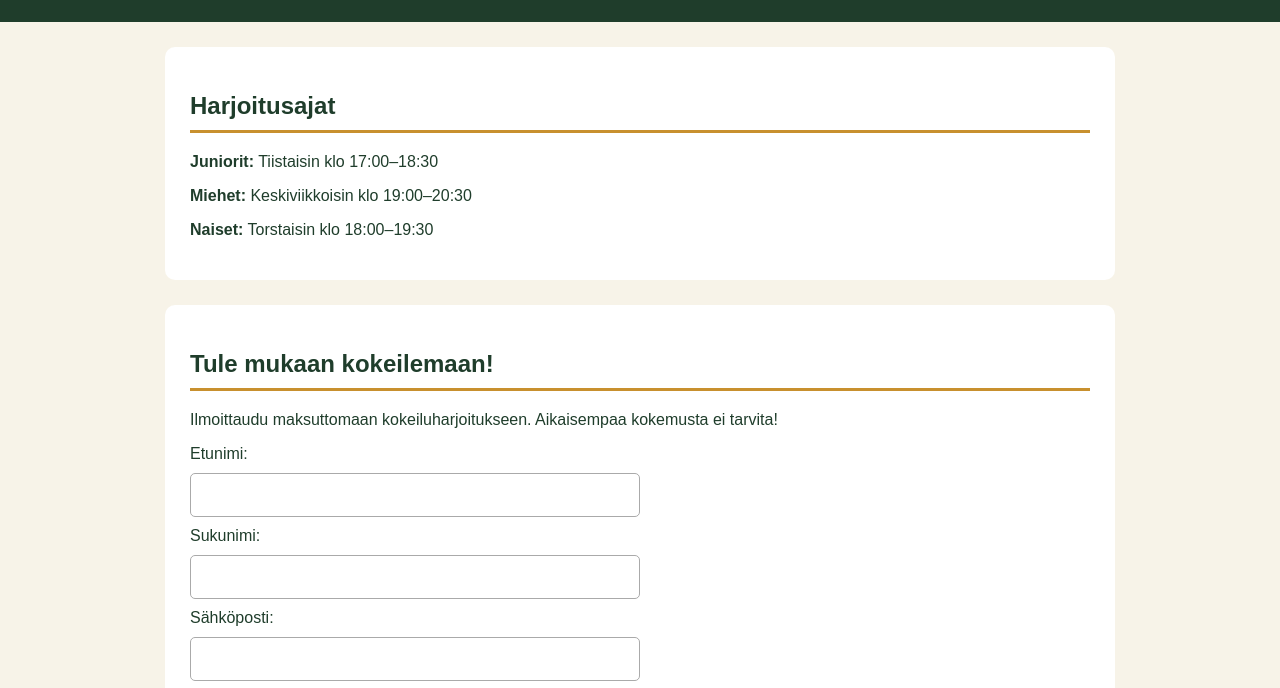
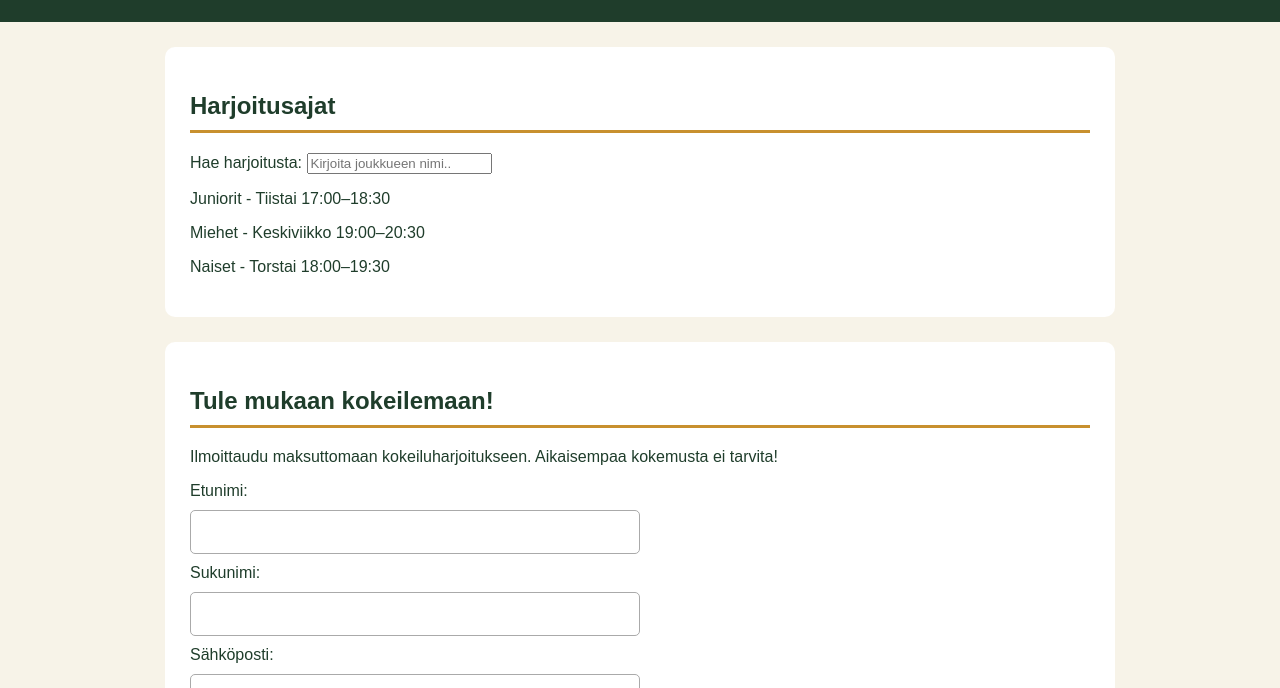
Before and after one commit to Snowleopard-L/web-kurssi, a plain HTML site: page listing.html in a window 1280 px wide. Shown: the part 103-791 px from the top of the page. Drawn offline with Linux system fonts and the light colour scheme.

Commit message:
lisäsin listaa

```diff
--- a/form.js
+++ b/form.js
@@ -1,3 +1,47 @@
+let harjoitukset = [
+    {
+        joukkue: "Juniorit",
+        paiva: "Tiistai",
+        aika: "17:00–18:30"
+    },
+    {
+        joukkue: "Miehet",
+        paiva: "Keskiviikko",
+        aika: "19:00–20:30"
+    },
+    {
+    joukkue: "Naiset",
+    paiva: "Torstai",
+    aika: "18:00–19:30"
+    }
+];
+let lista = document.getElementById("harjoituslista");
+
+function naytaLista(taulukko) {
+    lista.innerHTML = "";
+
+    taulukko.forEach(function(harjoitus){
+        let p = document.createElement("p");
+        p.textContent = harjoitus.joukkue + " - " + harjoitus.paiva + " " + harjoitus.aika;
+        lista.appendChild(p);
+
+    });
+}
+naytaLista(harjoitukset)
+
+let hakukentta = document.getElementById("haku");
+
+hakukentta.addEventListener("input", function() {
+    let hakusana = hakukentta.value.toLowerCase();
+
+    let tulokset = harjoitukset.filter(function(harjoitus) {
+
+        return harjoitus.joukkue.toLowerCase().includes(hakusana);
+    });
+
+    naytaLista(tulokset)
+});
+
 function process() {
     let msg = document.getElementById("message");
 
--- a/listing.html
+++ b/listing.html
@@ -6,7 +6,7 @@
     <meta name="viewport" content="width=device-width, initial-scale=1.0">
     <title>Harjoitukset- Lapuan Lepakot</title>
     <link rel="stylesheet" href="style.css">
-    <script src="form.js"></script>
+    <script src="form.js" defer></script>
 </head>
 
 <body>
@@ -25,10 +25,9 @@
     <main>
 <section id="harjoitukset">
             <h2>Harjoitusajat</h2>
-
-            <p><strong>Juniorit:</strong> Tiistaisin klo 17:00–18:30</p>
-            <p><strong>Miehet:</strong> Keskiviikkoisin klo 19:00–20:30</p>
-            <p><strong>Naiset:</strong> Torstaisin klo 18:00–19:30</p>
+            <label for="haku">Hae harjoitusta:</label>
+            <input type="text" id="haku" placeholder="Kirjoita joukkueen nimi..">
+            <div id="harjoituslista"></div>
         </section>
 
         <section id="ilmoittautuminen">
```
Also changed, not shown: index.html (+7 -0 lines).
